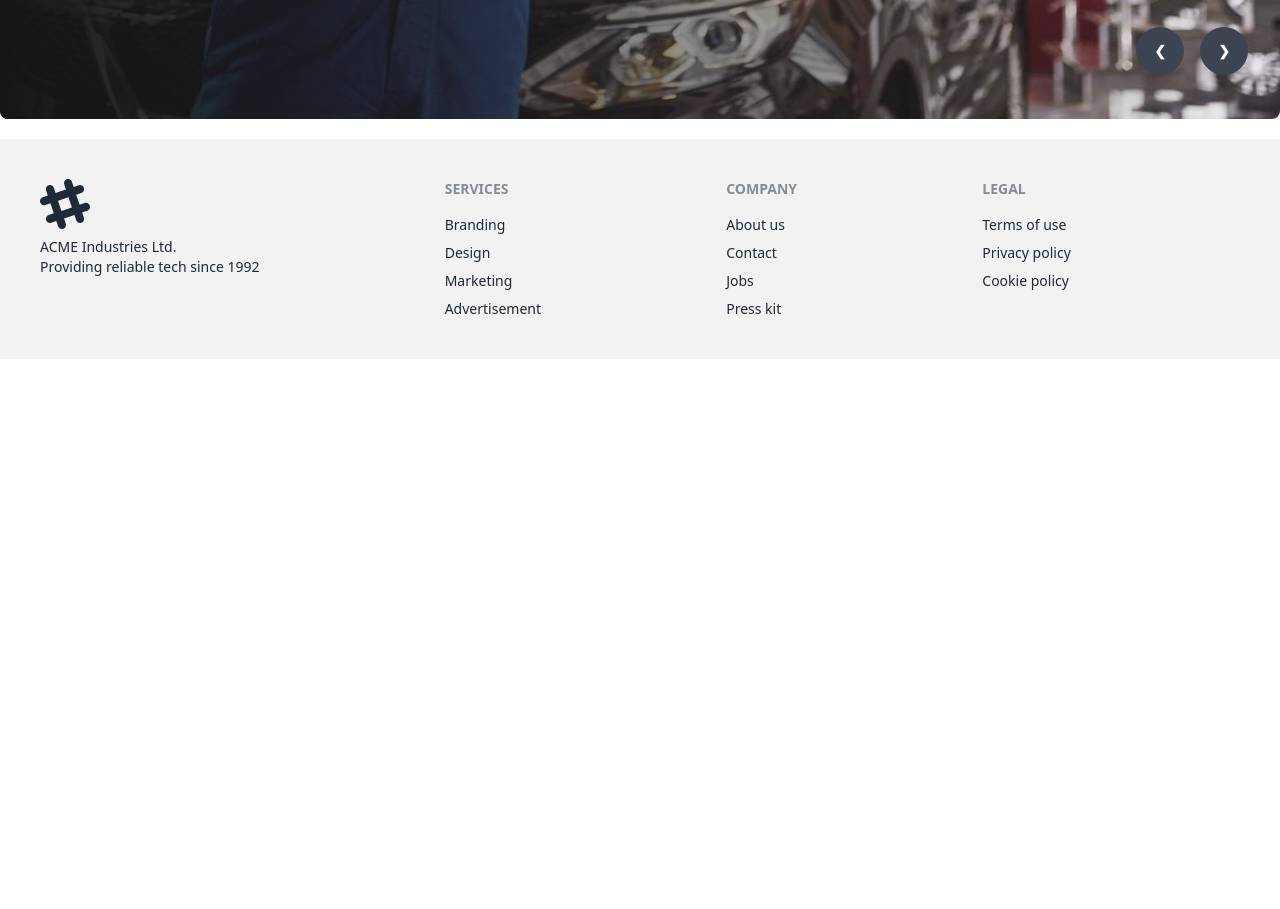
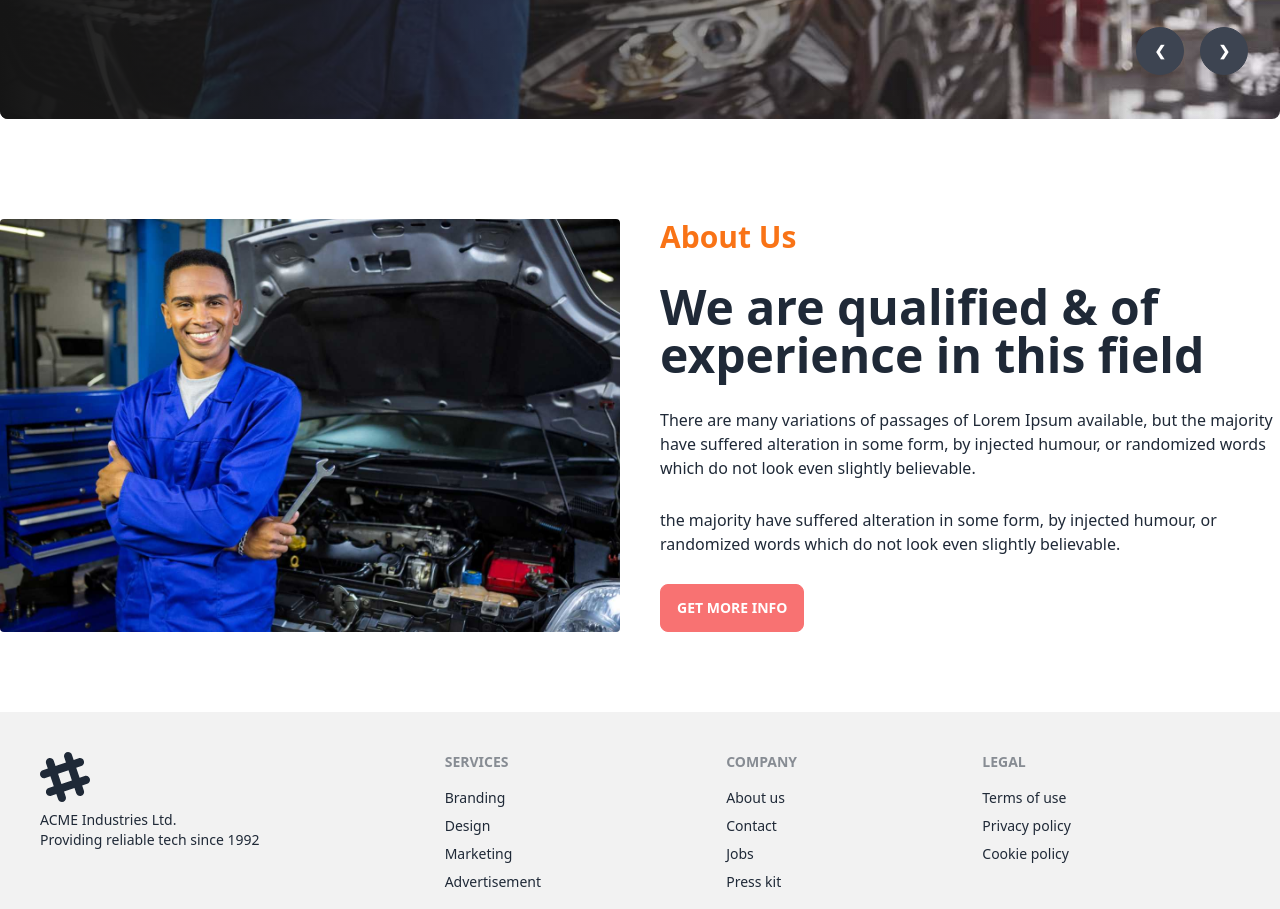
Before and after one commit to Source-Code-007/car-doctor-client, a React (Vite) app: page / in a window 1280 px wide. Shown: the part 680-1589 px from the top of the page. Before the commit the page ends 1039 px from the top, so only its background shows below. Built offline with nearby package versions, Linux system fonts and the light colour scheme.

Commit message:
about us page added

```diff
--- /dev/null
+++ b/src/Homepage/AboutUs/AboutUs.jsx
@@ -0,0 +1,19 @@
+import person from '../../assets/images/about_us/person.jpg'
+const AboutUs = () => {
+    return (
+        <div className='grid grid-cols-1 lg:grid-cols-2 gap-10 py-20'>
+            <div>
+                <img src={person} className='max-w-full rounded' alt="" />
+            </div>
+            <div className='flex flex-col space-y-4 justify-between'>
+                    <h3 className='text-orange-500 font-bold text-3xl'>About Us</h3>
+                    <h4 className='font-bold text-5xl'>We are qualified & of experience in this field</h4>
+                    <p>There are many variations of passages of Lorem Ipsum available, but the majority have suffered alteration in some form, by injected humour, or randomized words which do not look even slightly believable. </p>
+                    <p>the majority have suffered alteration in some form, by injected humour, or randomized words which do not look even slightly believable. </p>
+                    <button className="btn btn-error w-fit">Get More Info</button>
+            </div>
+        </div>
+    );
+};
+
+export default AboutUs;
--- a/src/Homepage/Homepage.jsx
+++ b/src/Homepage/Homepage.jsx
@@ -1,9 +1,11 @@
+import AboutUs from "./AboutUs/AboutUs";
 import Banner from "./Banner/Banner";
 
 const Homepage = () => {
     return (
         <>
             <Banner></Banner>
+            <AboutUs></AboutUs>
         </>
     );
 };
--- /dev/null
+++ b/src/Homepage/Services/Services.jsx
@@ -0,0 +1,11 @@
+import React from 'react';
+
+const Services = () => {
+    return (
+        <div>
+
+        </div>
+    );
+};
+
+export default Services;
--- a/src/index.css
+++ b/src/index.css
@@ -6,3 +6,7 @@
 .my-container{
     @apply max-w-7xl mx-6 lg:mx-auto
 }
+button{
+    font-weight: bold !important;
+    color: #fff !important;
+}
```
